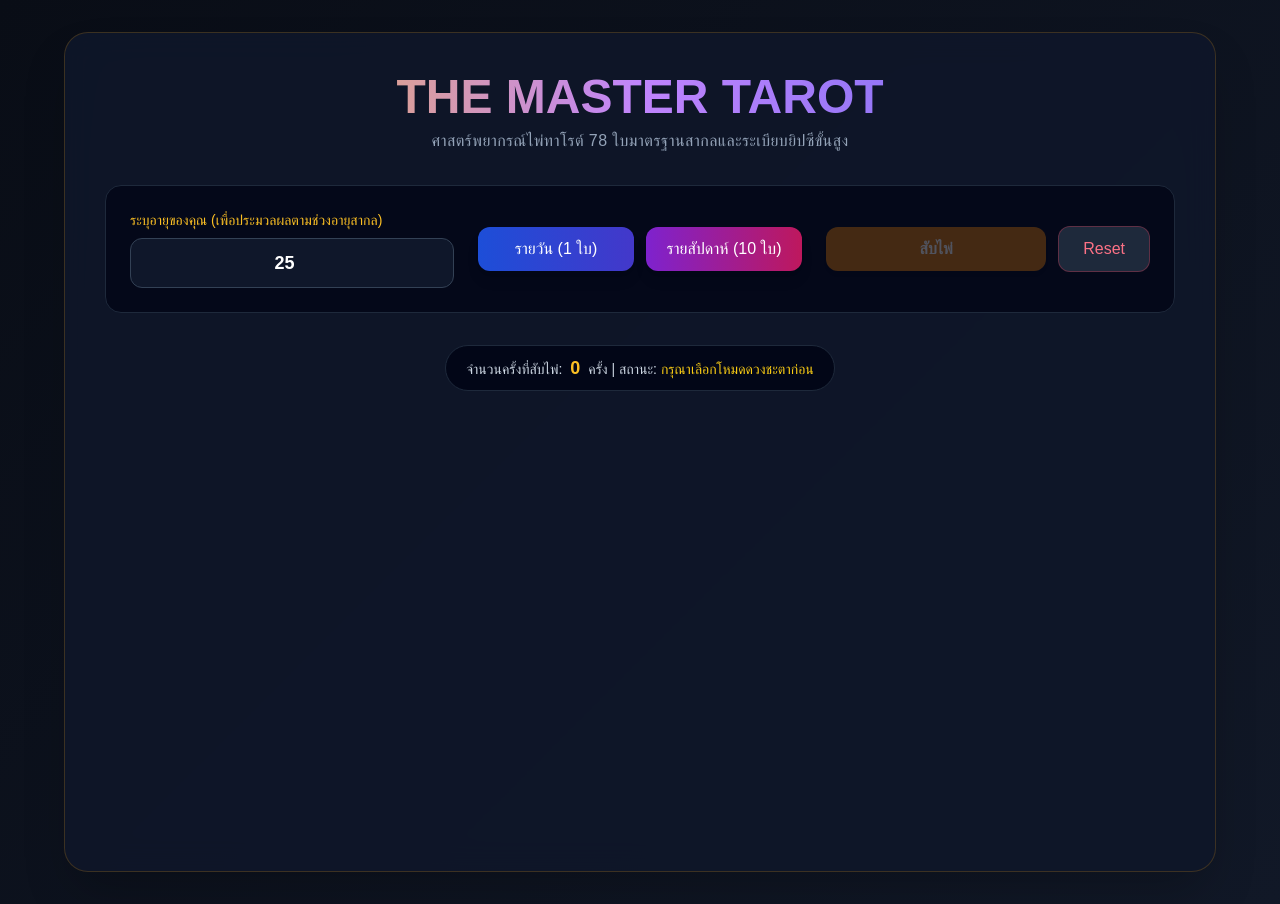
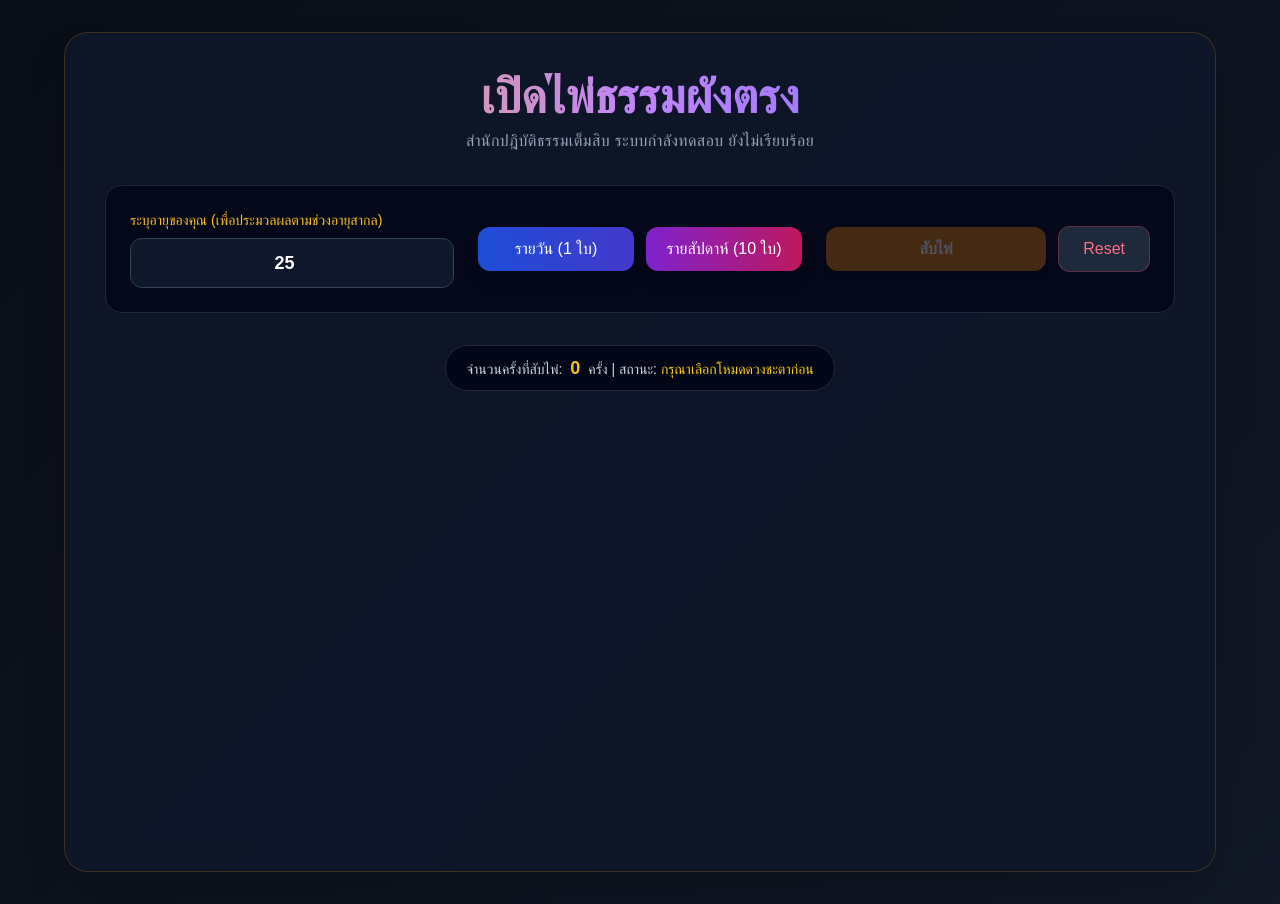
Before and after one commit to whiteaprilty/whiteaprilty.github.io, a plain HTML site: page index.html in a window 1280 px wide. Drawn offline with nearby package versions, Linux system fonts and the light colour scheme; a web font is replaced by a local one.

Commit message:
Update title and header text in index.html

```diff
--- a/index.html
+++ b/index.html
@@ -3,7 +3,7 @@
 <head>
     <meta charset="UTF-8">
     <meta name="viewport" content="width=device-width, initial-scale=1.0">
-    <title>The Master Tarot - พยากรณ์ไพ่ทาโรต์มาตรฐานสากล 78 ใบ</title>
+    <title>เปิดไพ่ธรรมผังตรง</title>
     <script src="https://cdn.tailwindcss.com"></script>
     <link href="https://fonts.googleapis.com/css2?family=Anuphan:wght@300;400;500;600;700&display=swap" rel="stylesheet">
     <style>
@@ -61,9 +61,9 @@
         <!-- Header -->
         <header class="text-center mb-8">
             <h1 class="text-3xl md:text-5xl font-bold bg-clip-text text-transparent bg-gradient-to-r from-amber-400 via-purple-400 to-indigo-500 mb-2">
-                THE MASTER TAROT
+                เปิดไพ่ธรรมผังตรง
             </h1>
-            <p class="text-slate-400 text-sm md:text-base tracking-wide">ศาสตร์พยากรณ์ไพ่ทาโรต์ 78 ใบมาตรฐานสากลและระเบียบยิปซีขั้นสูง</p>
+            <p class="text-slate-400 text-sm md:text-base tracking-wide">สำนักปฎิบัติธรรมเต็มสิบ  ระบบกำลังทดสอบ  ยังไม่เรียบร้อย</p>
         </header>
 
         <!-- Control Panel -->
```
